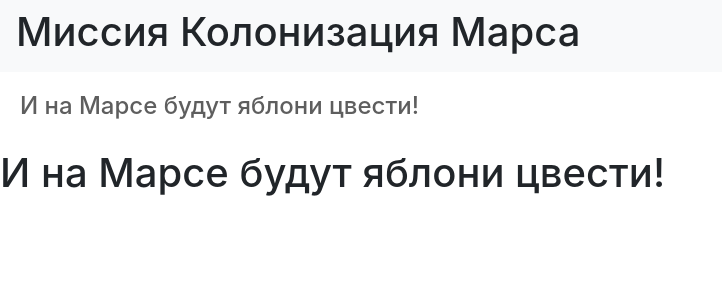
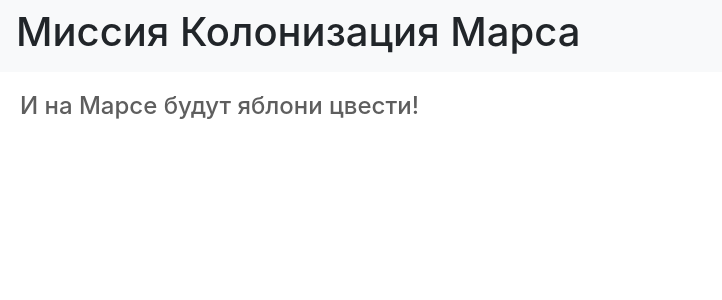
Before and after one commit to snzj2/mars, a Flask app: page / in a window 1280 px wide. Shown: the top 300 px of the page, without its empty margins (0-722 px from the left). Run offline with Flask 2, Linux system fonts and the light colour scheme; some libraries are stand-ins or nearby versions.

Commit message:
Двойная защита

```diff
--- a/mars_2/templates/base.html
+++ b/mars_2/templates/base.html
@@ -17,7 +17,6 @@
         <h1>Миссия Колонизация Марса</h1>
     </nav>
     <h4>И на Марсе будут яблони цвести!</h4>
-    <h1>И на Марсе будут яблони цвести!</h1>
 </header>
 <!-- Begin page content -->
 <main role="main" class="container">
```
